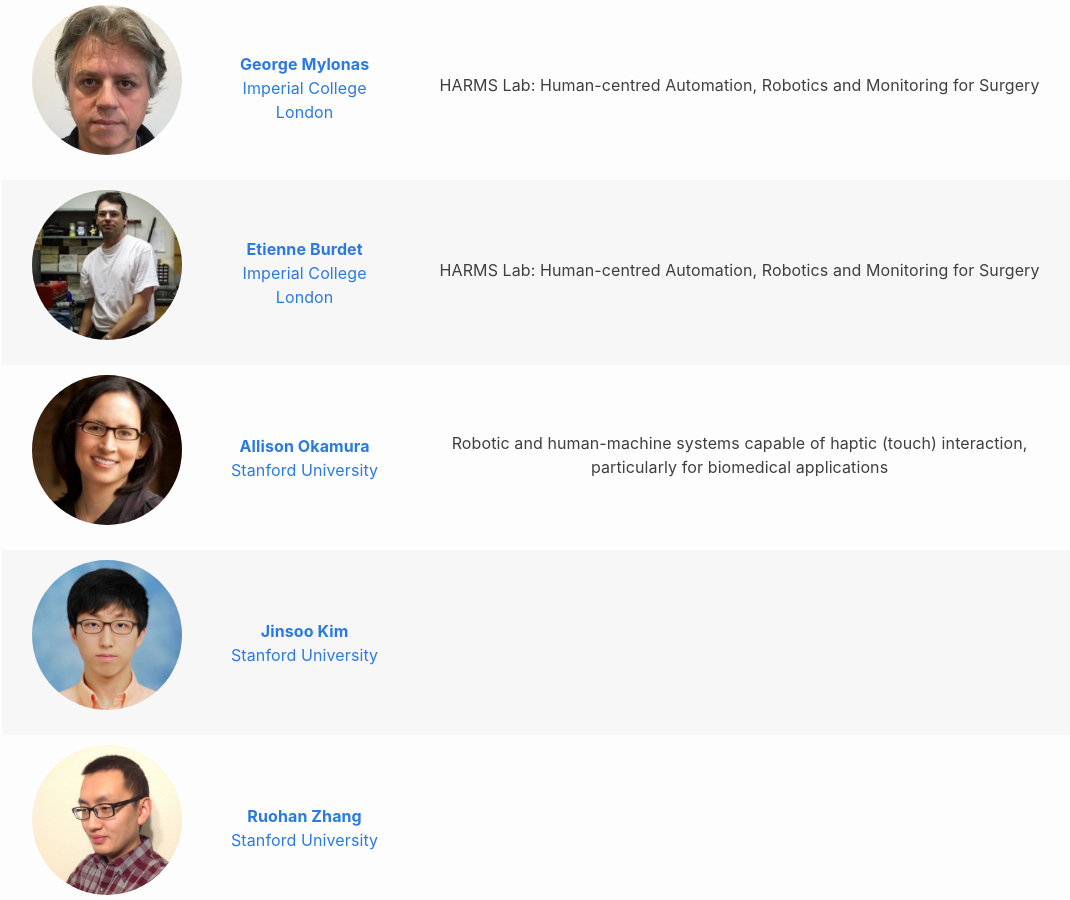
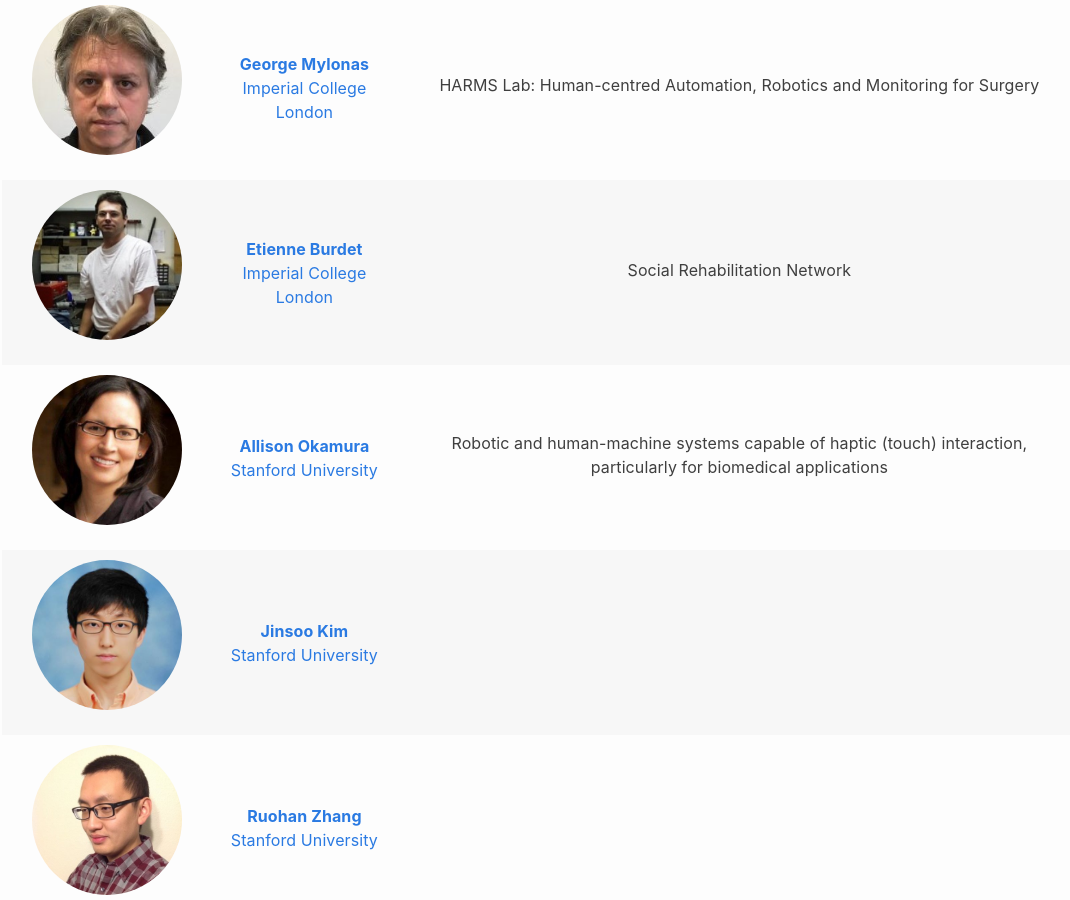
Before and after one commit to icrawearable/icrawearable.github.io, a Jekyll site: the page built from speakers.md, in a window 1280 px wide and 900 px high, scrolled down 543 px. Shown: the whole window, without its empty margins (98-1168 px from the left). Built offline with Jekyll 4.4.1, drawn with Linux system fonts in a browser that asks for light colours.

Commit message:
Update etienne_burdet.md

```diff
--- a/_speakers/etienne_burdet.md
+++ b/_speakers/etienne_burdet.md
@@ -23,4 +23,4 @@ img: etienne_burdet.jpg
 
 <!-- Whatever you write below will show up as the speaker's bio -->
 
-HARMS Lab: Human-centred Automation, Robotics and Monitoring for Surgery
+Social Rehabilitation Network
```
